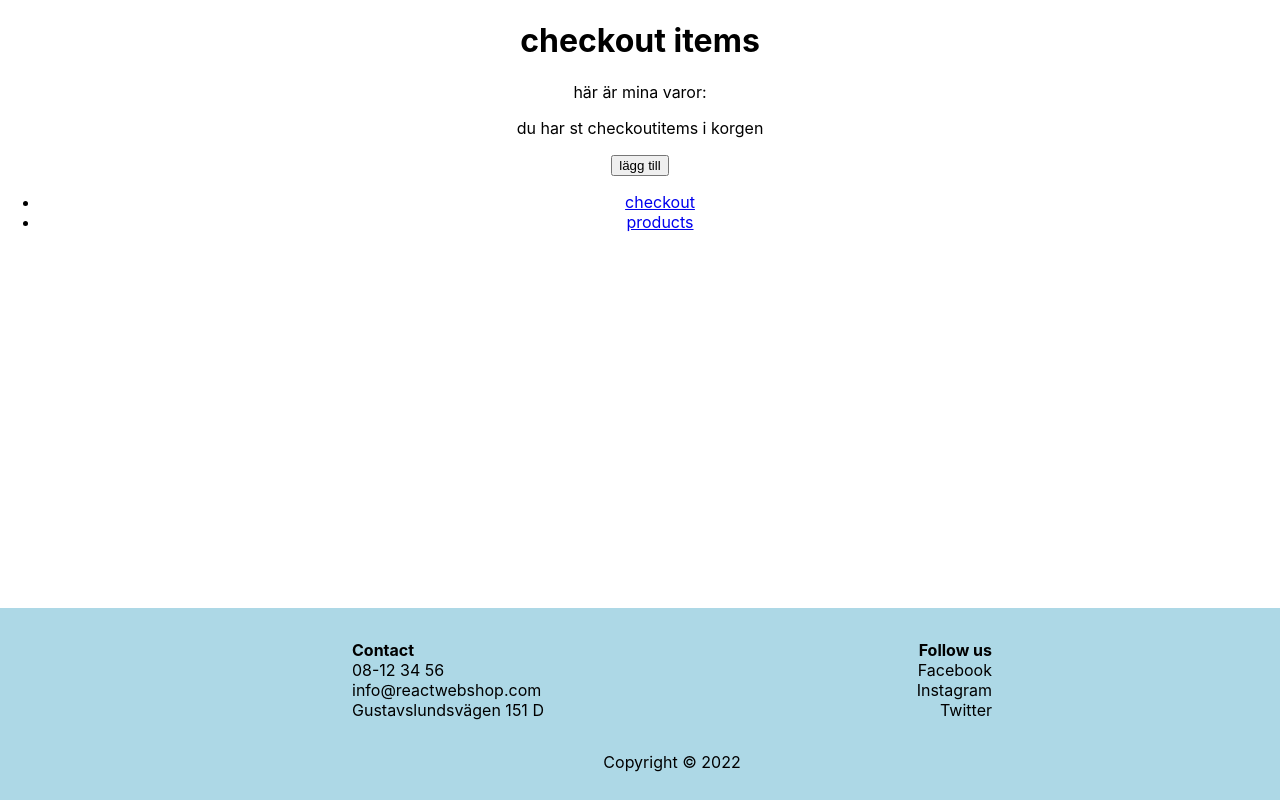
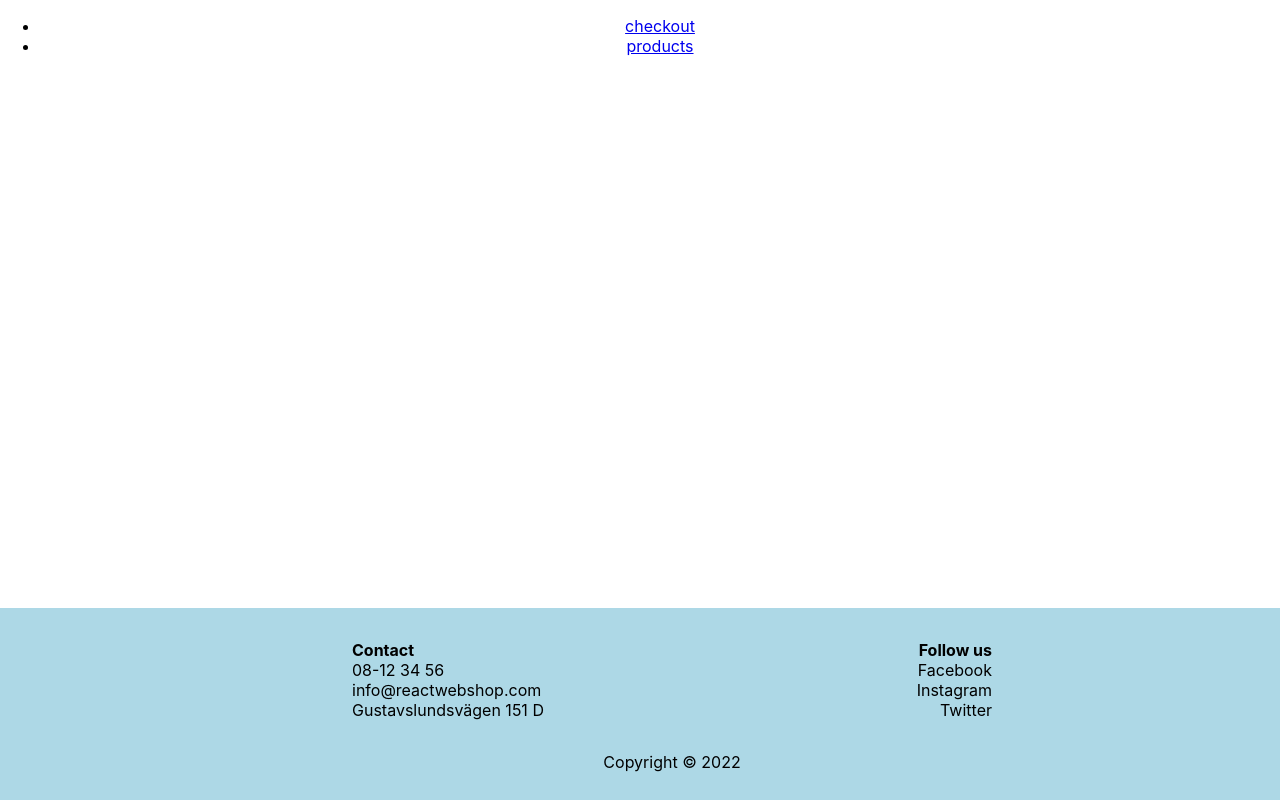
Before and after one commit to astridthil/Webshop-React, a React (Create React App) app: page /checkout in a window 1280 px wide. Shown: the top 800 px of the page. Built offline with nearby package versions, Linux system fonts and the light colour scheme.

Commit message:
start of checkoutpage

```diff
--- a/src/App.css
+++ b/src/App.css
@@ -79,3 +79,7 @@
   justify-content: center;
   margin-top: 5rem;
 }
+
+.product-img {
+  width: 20rem;
+}
--- a/src/App.js
+++ b/src/App.js
@@ -4,27 +4,35 @@ import Product from './Product.js';
 import Footer from './Footer';
 import ProductPage from './ProductPage';
 import Checkout from './Checkout';
+import { useState } from 'react';
+import {Link} from 'react-router-dom'
 
 
 function App() {
+  const [checkoutItems, setCheckoutItems] = useState([]);
+
+    const addToCheckout = (product) => {
+        setCheckoutItems([...checkoutItems, product]);
+    }
+   /* const checkoutProducts = checkoutItems.map((product) => (
+        <div key={product.id}>
+          {`${product.title}: ${product.price}`}
+        </div>
+      ));*/
   return (
     <div className="App">
       <BrowserRouter>
       <Routes>
         <Route path='/products' element={<Product />} />
-        <Route path='/products/:id' element={<ProductPage />} />
-        <Route path='/checkout' element={<Checkout />} />
+        <Route path='/products/:id' element={<ProductPage addToCheckout={addToCheckout} checkoutItems={checkoutItems}/>} />
+        <Route path='/checkout' element={<Checkout addToCheckout={addToCheckout} checkoutItems={checkoutItems}/>} />
       </Routes>
+      <ul>
+        <li> <Link to='/checkout'>checkout</Link> </li>
+        <li> <Link to='/products'>products</Link> </li>
+      </ul>
       </BrowserRouter>
-      <ul>
-        <li> <a href='/checkout'>checkout</a> </li>
-        <li> <a href='/products'>products</a> </li>
-      </ul>
-
-
       <Footer />
-
-
     </div>
   );
 }
--- a/src/Checkout.js
+++ b/src/Checkout.js
@@ -1,8 +1,8 @@
-import React, { useState, useEffect } from 'react'
+import React from 'react';
 
 function Checkout(props) {
-    const { product } = props;
-    const [checkoutItems, setCheckoutItems] = useState([]);
+    const { checkoutItems } = props;
+    /*const [checkoutItems, setCheckoutItems] = useState([]);
 
     const addToCheckout = (product) => {
         setCheckoutItems([...checkoutItems, product]);
@@ -12,19 +12,17 @@ function Checkout(props) {
         <div key={product.id}>
           {`${product.title}: ${product.price}`}
         </div>
-      ));
+      ));*/
 
 
     console.log(checkoutItems);
 
   return (
-    <div>
-        <h1>checkout items</h1>
-        <p>här är mina varor:{checkoutItems}</p>
-        <p>du har {checkoutItems} st checkoutitems i korgen</p>
-        <button onClick={() => setCheckoutItems(product.title)}>lägg till</button>
+    checkoutItems.map((product) => (
+    <div key={product.id}>
+    <p>{checkoutItems}</p>
     </div>
-  );
+  )));
 }
 
 export default Checkout
--- a/src/Product.js
+++ b/src/Product.js
@@ -27,6 +27,7 @@ fetchData();
       <div>
        <article key={product.id}>
             <Link to={`/products/${product.id}`}><h1>{product.title}</h1></Link>
+            <img src={product.url} alt="icons" className='product-img'/>
             <p>{product.price}</p>
             <p>{product.description}</p>
             <p>{product.storage}</p>
--- a/src/ProductPage.js
+++ b/src/ProductPage.js
@@ -1,10 +1,8 @@
 import React, { useState, useEffect } from 'react'
 import { useParams } from 'react-router-dom'
-import Product from './Product';
-import Checkout from './Checkout';
 
 function ProductPage(props) {
-  const { checkoutItems, setCheckoutItems, addToCheckout } = props;
+  const { addToCheckout } = props;
 //Hämta enskilt api
     const [product, setProduct] = useState([]);
     const params = useParams();
@@ -23,15 +21,17 @@ useEffect( () => {
     fetchData();
 }, []);
 
+fetchData();
+
 return (
     <div className='productpage'>
-      <p>image</p>
+      <img src={product.url} alt="icons" className='product-img'/>
       <div className='productpage-info'>
         <h1>{product.title}</h1>
         <p>{product.price} SEK</p>
         <p>About the product: {product.description}</p>
         <p>Products in stock: {product.storage}</p>
-        <button onClick={() => addToCheckout(product.title)} className='cartbtn'>Add to cart</button>
+        <button onClick={() => addToCheckout([product.title, product.price, product.url])} className='cartbtn'>Add to cart</button>
         </div>
     </div>
   )
```
